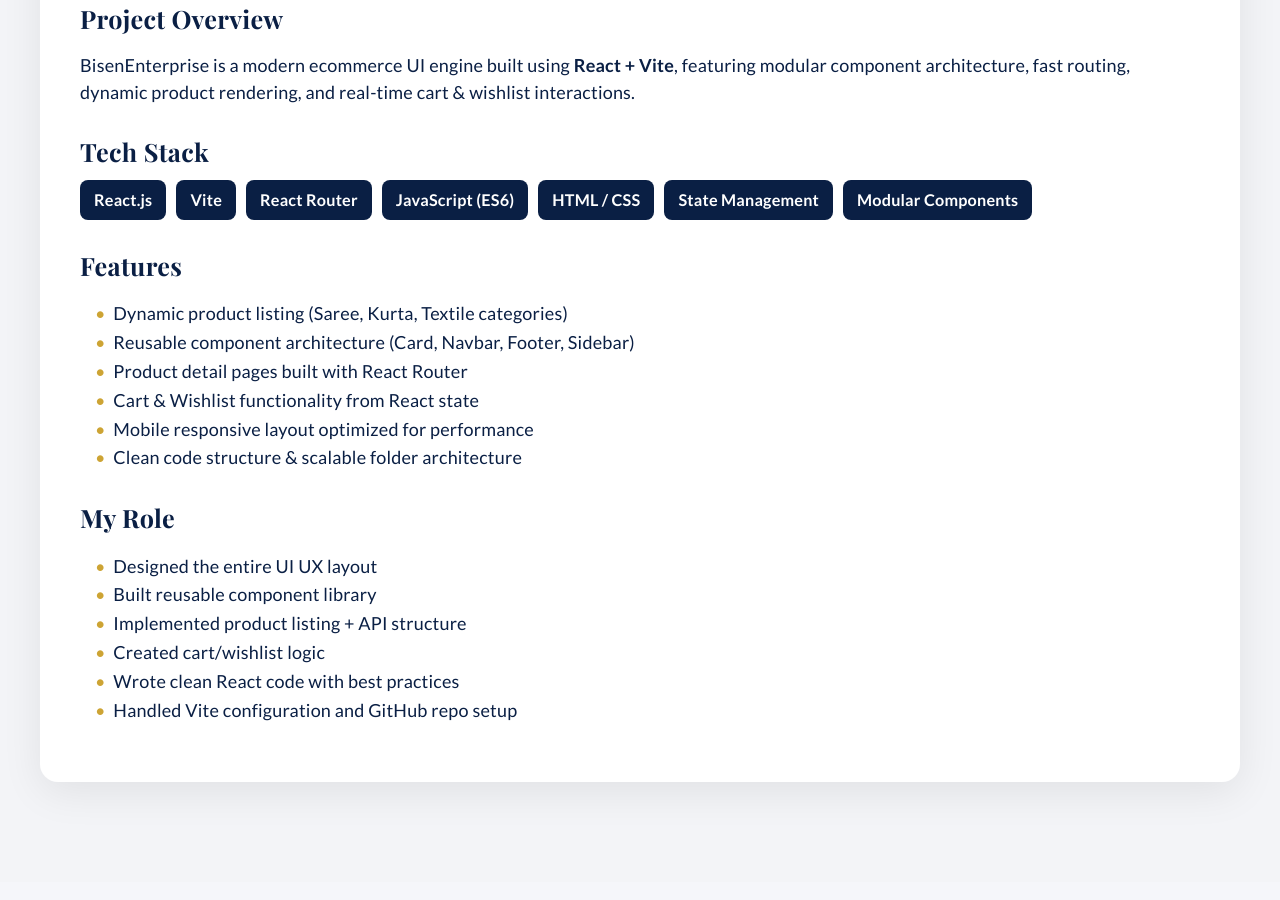
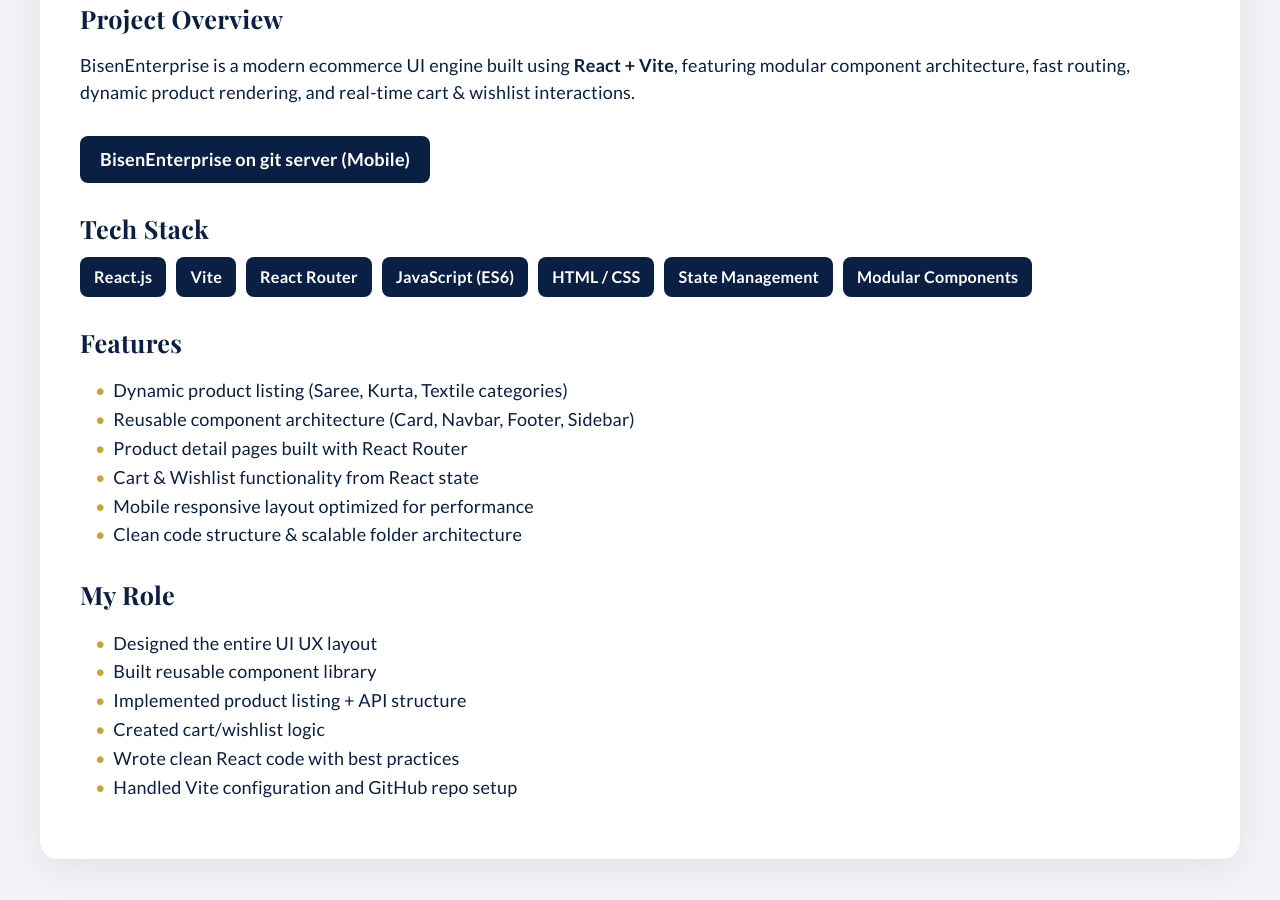
Before and after one commit to nikhilvikram/EDBasicSample, a plain HTML site: page index.html in a window 1280 px wide. Shown: the part 2688-3588 px from the top of the page. Drawn offline with nearby package versions, Linux system fonts and the light colour scheme.

Commit message:
Add git hosted site

```diff
--- a/index.html
+++ b/index.html
@@ -131,8 +131,7 @@
             Vite with complete product listing, wishlist, cart, and category
             management.
           </p>
-
-          <a
+                    <a
             href="https://github.com/nikhilvikram/BisenEnterprise"
             target="_blank"
             class="github-badge"
@@ -214,7 +213,13 @@
               architecture, fast routing, dynamic product rendering, and
               real-time cart & wishlist interactions.
             </p>
-
+          <a
+            href="https://nikhilvikram.github.io/BisenEnterprise/#/HomePage"
+            target="_blank"
+            class="github-badge"
+          >
+            BisenEnterprise on git server (Mobile)
+          </a>
             <h3>Tech Stack</h3>
             <div class="tech-grid">
               <span class="tech">React.js</span>
```
